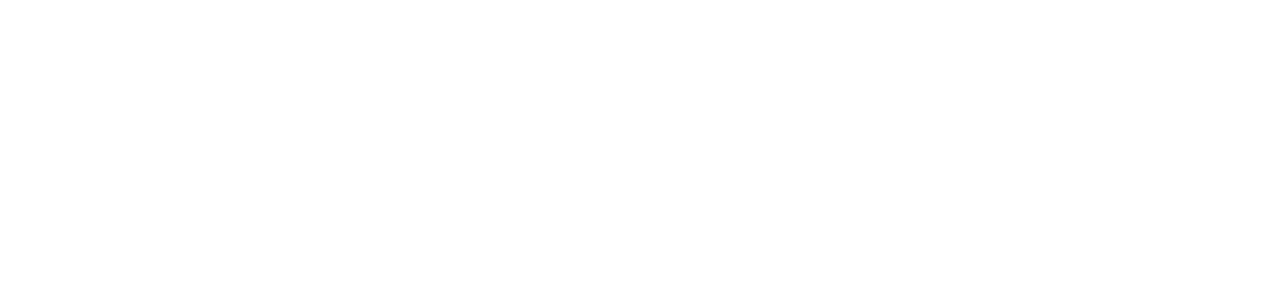
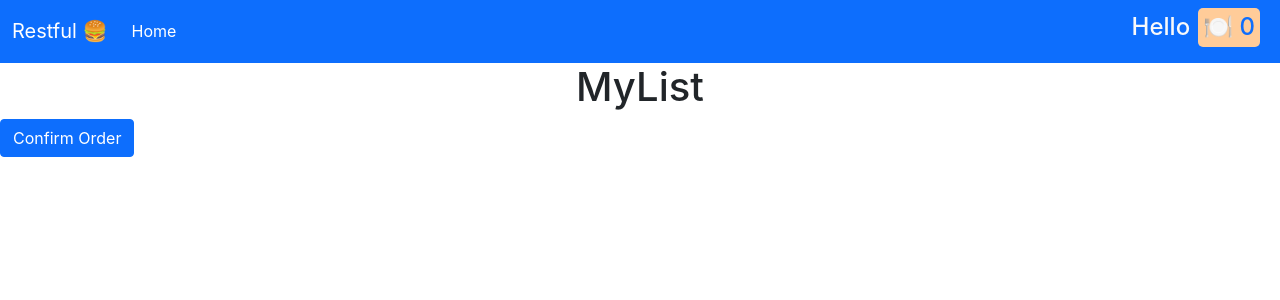
Before and after one commit to roadtocode4u/rest-ful, a React (Create React App) app in the folder client/: page /myList in a window 1280 px wide. Before the commit this address had no page. Shown: the top 300 px of the page. Built offline with nearby package versions, Linux system fonts and the light colour scheme.

Commit message:
navbar and foodItemList

```diff
--- a/client/src/App.js
+++ b/client/src/App.js
@@ -6,6 +6,7 @@
 import Signup from "./views/Signup/Signup"
 import BookTable from './views/BookTable/BookTable'
 import MyOrders from './views/MyOrders/MyOrders'
+import MyList from './views/MyList/MyList'
 import Profile from './views/Profile/Profile'
 
 function App() {
@@ -17,6 +18,7 @@
           <Route path="/login" element={<Login />} />
           <Route path="/signup" element={<Signup />} />
           <Route path="/bookTable" element={<BookTable/>} />
+          <Route path="/myList" element={<MyList/>} />
           <Route path="/myOrders" element={<MyOrders/>} />
           <Route path="/profile" element={<Profile/>} />
         </Routes>
--- a/client/src/components/FoodItemCard/FoodItemCard.js
+++ b/client/src/components/FoodItemCard/FoodItemCard.js
@@ -1,5 +1,6 @@
 import React, {useState} from 'react'
 import './FoodItemCard.css'
+import swal from 'sweetalert'
 
 function FoodItemCard({ category, description, imgUrl, price, title }) {
 
@@ -17,6 +18,12 @@
    existingList.push(listObject)
 
    localStorage.setItem('list', JSON.stringify(existingList))
+
+   await swal({
+      title: "Added to List",
+      icon: "success",
+   })
+   window.location.reload()
   }
 
   return (
--- /dev/null
+++ b/client/src/components/Navbar/Navbar.css
@@ -0,0 +1,7 @@
+.my-list{
+  background-color: #ffcc99;
+  display: block;
+  padding: 5px;
+  border-radius: 5px;
+  cursor: pointer;
+}
--- /dev/null
+++ b/client/src/components/Navbar/Navbar.js
@@ -0,0 +1,35 @@
+import React, {useState} from 'react'
+import "./Navbar.css"
+import { myFoodListCount } from '../../util/myList'
+import { Link } from 'react-router-dom'
+
+function Navbar({ user }) {
+  const [foodItemCount, setFoodItemCount] = useState(myFoodListCount)
+  return (
+    <div>
+      <nav class="navbar navbar-expand-lg navbar-dark bg-primary">
+        <div class="container-fluid">
+          <a class="navbar-brand" href="#">Restful 🍔</a>
+          <button class="navbar-toggler" type="button" data-bs-toggle="collapse" data-bs-target="#navbarSupportedContent" aria-controls="navbarSupportedContent" aria-expanded="false" aria-label="Toggle navigation">
+            <span class="navbar-toggler-icon"></span>
+          </button>
+          <div class="collapse navbar-collapse" id="navbarSupportedContent">
+            <ul class="navbar-nav me-auto mb-2 mb-lg-0">
+              <li class="nav-item">
+                <a class="nav-link active" aria-current="page" href="#">Home</a>
+              </li>
+            </ul>
+            <form class="d-flex align-items-center">
+              <h4 className='me-2 text-light'>Hello {user}</h4>
+              <Link to="/myList" className='text-decoration-none'>
+                <h4 className='me-2 my-list'>🍽️ {foodItemCount}</h4>
+              </Link>
+            </form>
+          </div>
+        </div>
+      </nav>
+    </div>
+  )
+}
+
+export default Navbar
--- /dev/null
+++ b/client/src/util/myList.js
@@ -0,0 +1,3 @@
+export const myFoodListItems = JSON.parse(localStorage.getItem('list')) || []
+
+export const myFoodListCount = myFoodListItems.length
--- a/client/src/views/Home/Home.js
+++ b/client/src/views/Home/Home.js
@@ -2,6 +2,7 @@
 import axios from 'axios'
 import './Home.css'
 import FoodItemCard from './../../components/FoodItemCard/FoodItemCard'
+import Navbar from './../../components/Navbar/Navbar'
 
 import {currentUser} from './../../util/currentUser'
 import {loginRequired} from './../../util/loginRequired'
@@ -47,8 +48,7 @@
 
   return (
     <div>
-      <h1 className='text-center'>Home</h1>
-      <h2>{currentUser?.name}</h2>
+      <Navbar user={currentUser?.name}/>
 
       <div className='search-container'>
         <input type="text" placeholder='Search' className='input-search'
--- /dev/null
+++ b/client/src/views/MyList/MyList.js
@@ -0,0 +1,28 @@
+import React from 'react'
+import './MyList.css'
+import Navbar from '../../components/Navbar/Navbar'
+
+import {myFoodListItems} from '../../util/myList'
+
+function MyList() {
+  return (
+    <div>
+      <Navbar/>
+      <h1 className='text-center'>MyList</h1>
+      {
+        myFoodListItems.map((item, index)=>{
+          return (
+          <div>
+            <h6>Name: {item.name}</h6>
+            <h6>Quantity: {item.quantity}</h6>
+            <h6>Price: {item.price}</h6>
+            <hr/>
+          </div>)
+        })
+      }
+      <button className='btn btn-primary'>Confirm Order</button>
+    </div>
+  )
+}
+
+export default MyList
```
Also changed, not shown: client/src/views/MyList/MyList.css (added).
